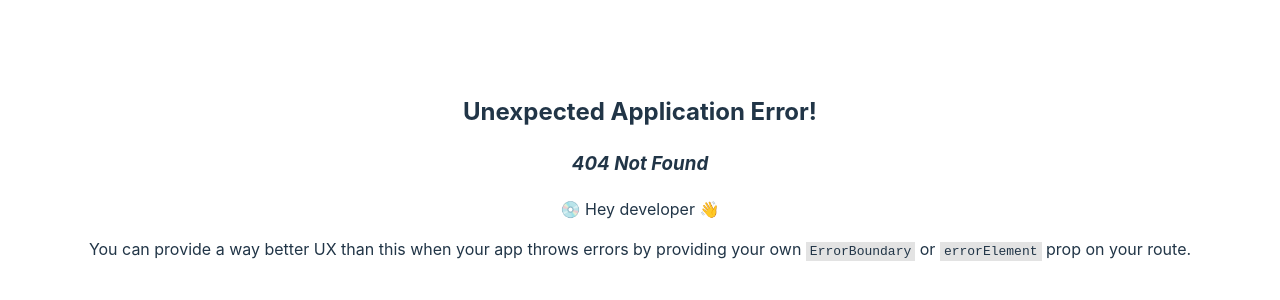
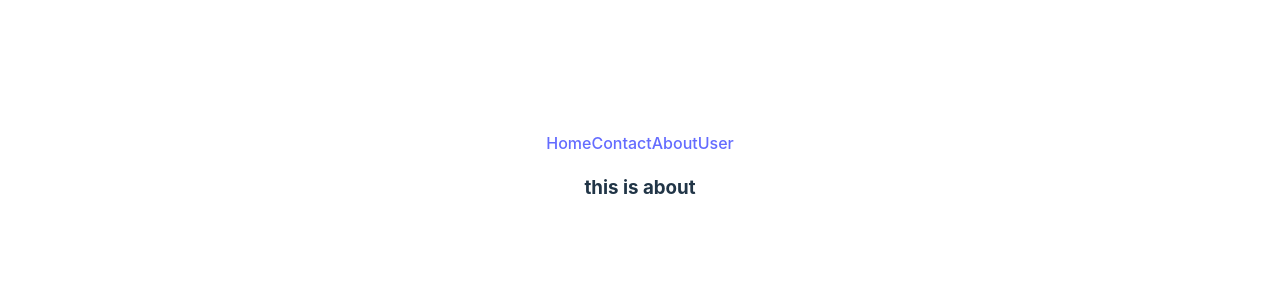
Before and after one commit to asib11/react-bootcamp, a React (Vite) app in the folder intro-react-router/: page /about in a window 1280 px wide. Before the commit this address had no page. Shown: the part 224-524 px from the top of the page. Built offline with nearby package versions, Linux system fonts and the light colour scheme.

Commit message:
react router nested and load data

```diff
--- /dev/null
+++ b/intro-react-router/src/components/About.jsx
@@ -0,0 +1,10 @@
+
+const About = () => {
+    return (
+        <div>
+            <h3>this is about</h3>
+        </div>
+    );
+};
+
+export default About;
--- /dev/null
+++ b/intro-react-router/src/components/Contact.jsx
@@ -0,0 +1,11 @@
+
+
+const Contact = () => {
+    return (
+        <div>
+            <div> this is my contact</div>
+        </div>
+    );
+};
+
+export default Contact;
--- /dev/null
+++ b/intro-react-router/src/components/Header.jsx
@@ -0,0 +1,14 @@
+import { Link } from "react-router-dom";
+
+const Header = () => {
+    return (
+        <div>
+            <Link to="/">Home</Link>
+            <Link to="/contact">Contact</Link>
+            <Link to="/about">About</Link>
+            <Link to='/user'>User</Link>
+        </div>
+    );
+};
+
+export default Header;
--- /dev/null
+++ b/intro-react-router/src/components/Home.jsx
@@ -0,0 +1,13 @@
+import { Outlet } from "react-router-dom";
+import Header from "./Header";
+
+const Home = () => {
+    return (
+        <div>
+            <Header></Header>
+            <Outlet></Outlet>
+        </div>
+    );
+};
+
+export default Home;
--- /dev/null
+++ b/intro-react-router/src/components/User.jsx
@@ -0,0 +1,14 @@
+import { useLoaderData } from "react-router-dom";
+
+const User = () => {
+    const data = useLoaderData();
+    console.log(data)
+    return (
+
+        <div>
+            <h2>Users</h2>
+        </div>
+    );
+};
+
+export default User;
--- a/intro-react-router/src/main.jsx
+++ b/intro-react-router/src/main.jsx
@@ -6,15 +6,47 @@ import {
   createBrowserRouter,
   RouterProvider,
 } from "react-router-dom";
+import Contact from './components/Contact.jsx';
+import About from './components/About.jsx';
+import Home from './components/Home.jsx';
+import User from './components/User.jsx';
+
+// const router = createBrowserRouter([
+//   {
+//     path: '/',
+//     element : <App></App>
+//   },
+//   {
+//     path:'/contact',
+//     element: <Contact></Contact>
+//   },
+//   {
+//     path:'/about',
+//     element: <About></About>
+//   },
+// ])
 
 const router = createBrowserRouter([
   {
     path: '/',
-    element : <App></App>
-  },
-  {
-    path:'/contact',
-    element: <div> this is my contact</div>
+    element: <Home></Home>,
+    children:[
+      {
+        path: 'contact',
+        element: <Contact></Contact>
+      },
+
+      {
+        path: 'user',
+        element: <User></User>,
+        loader: () =>fetch('https://jsonplaceholder.typicode.com/users')
+      },
+      {
+        path: 'about',
+        element: <About></About>
+      },
+
+    ]
   }
 ])
 
```
